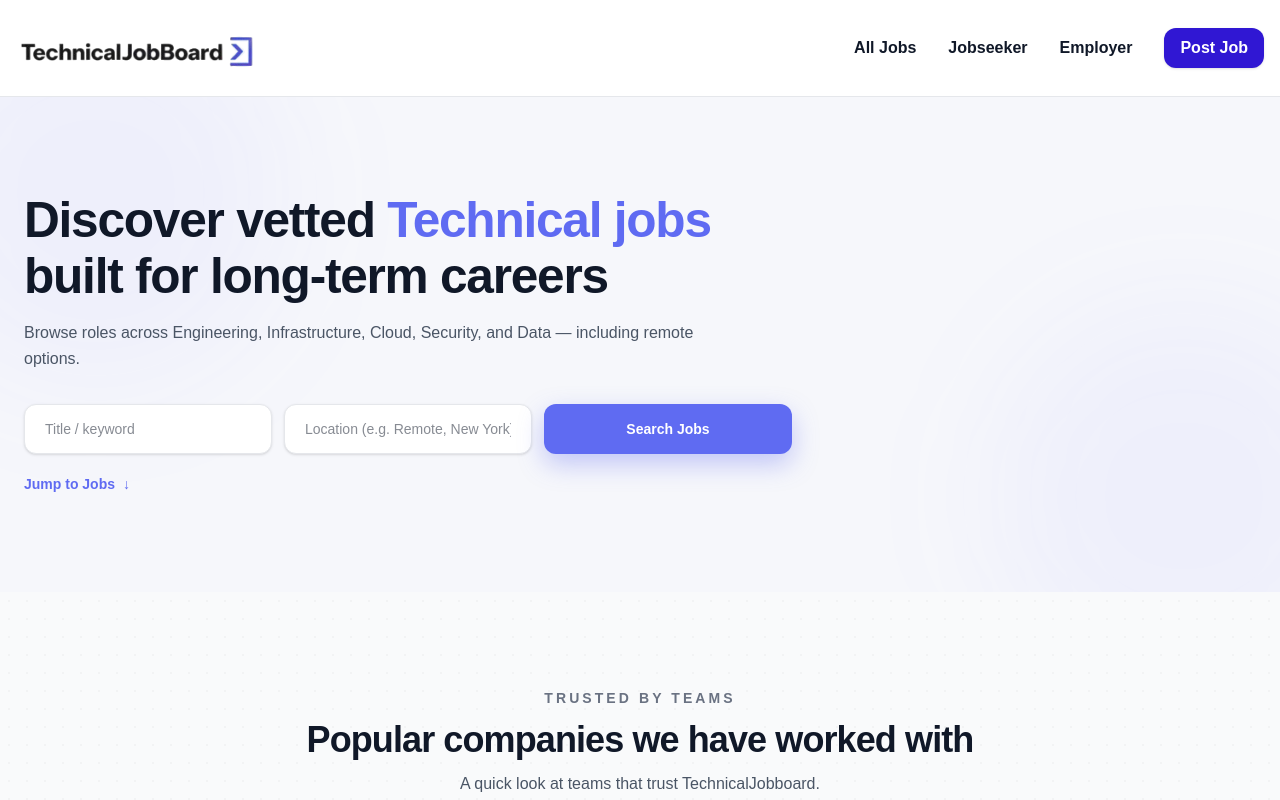
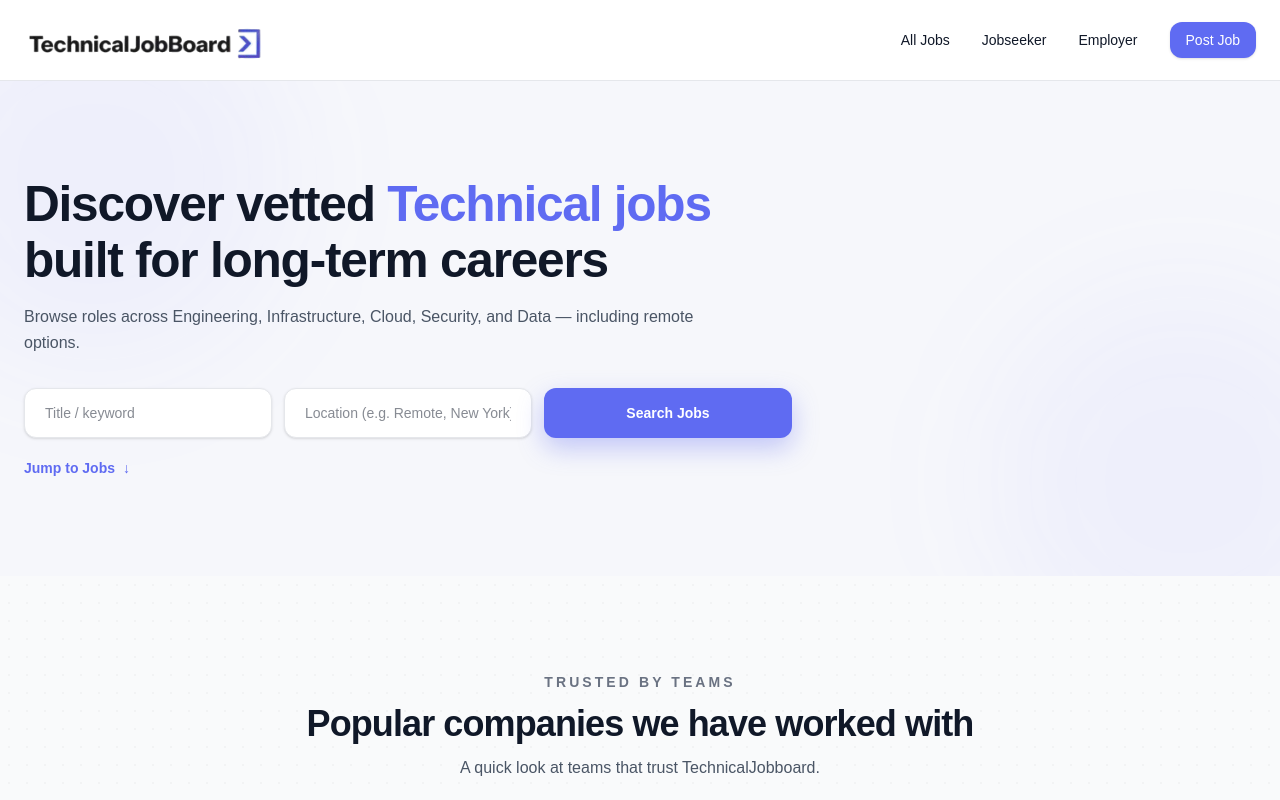
Before and after one commit to adebisidolapo/technicaljobboard, a Next.js app in the folder jobboard/: page / in a window 1280 px wide. Shown: the top 800 px of the page. Built offline with nearby package versions, Linux system fonts and the light colour scheme.

Commit message:
update ui

```diff
--- a/jobboard/app/layout.tsx
+++ b/jobboard/app/layout.tsx
@@ -1,7 +1,7 @@
 import "./globals.css";
 import type { Metadata } from "next";
-import Link from "next/link";
 import Footer from "../components/Footer";
+import SiteHeader from "../components/SiteHeader";
 
 export const metadata: Metadata = {
   title: "Technical Job Board",
@@ -16,77 +16,8 @@ export default function RootLayout({
   return (
     <html lang="en">
       <body className="bg-gray-50 font-sans">
-        {/* HEADER (NOT sticky) */}
-        <header className="w-full bg-white border-b border-gray-200">
-          <div className="max-w-7xl mx-auto px-1 sm:px-2 md:px-4">
-<div className="h-20 md:h-24 lg:h-24 flex items-center justify-between overflow-visible">
-              {/* LOGO (KEEP BIG) */}
-              <Link href="/" className="flex items-center">
-                <img
-                  src="/Technicaljoblogo-removebg-preview.png"
-                  alt="TechnicalJobboard"
-                  className="h-20 sm:h-24 md:h-28 lg:h-32 w-auto object-contain"
-                />
-              </Link>
-
-              {/* DESKTOP MENU */}
-              <nav className="hidden md:flex items-center gap-8 text-sm lg:text-base font-semibold text-gray-900">
-                <Link href="#jobs" className="hover:text-[#3017D3] transition">
-                  All Jobs
-                </Link>
-                <Link href="#" className="hover:text-[#3017D3] transition">
-                  Jobseeker
-                </Link>
-                <Link href="#" className="hover:text-[#3017D3] transition">
-                  Employer
-                </Link>
-                <Link
-                  href="#"
-                  className="px-4 py-2 bg-[#3017D3] text-white rounded-xl shadow-sm hover:bg-[#2a12c0] transition"
-                >
-                  Post Job
-                </Link>
-              </nav>
-
-              {/* MOBILE MENU */}
-              <details className="md:hidden relative">
-                <summary className="list-none cursor-pointer px-3 py-2 rounded-xl border border-gray-200 text-gray-900 font-semibold">
-                  ☰
-                </summary>
-
-                <div className="absolute right-0 mt-3 w-64 rounded-2xl border border-gray-200 bg-white shadow-xl p-2 z-50">
-                  <Link
-                    href="#jobs"
-                    className="block px-4 py-3 rounded-xl hover:bg-gray-50 font-semibold text-gray-900"
-                  >
-                    All Jobs
-                  </Link>
-                  <Link
-                    href="#"
-                    className="block px-4 py-3 rounded-xl hover:bg-gray-50 font-semibold text-gray-900"
-                  >
-                    Jobseeker
-                  </Link>
-                  <Link
-                    href="#"
-                    className="block px-4 py-3 rounded-xl hover:bg-gray-50 font-semibold text-gray-900"
-                  >
-                    Employer
-                  </Link>
-                  <Link
-                    href="#"
-                    className="mt-2 block text-center px-4 py-3 rounded-xl bg-[#3017D3] text-white font-semibold"
-                  >
-                    Post Job
-                  </Link>
-                </div>
-              </details>
-            </div>
-          </div>
-        </header>
-
+        <SiteHeader />
         <main>{children}</main>
-
         <Footer />
       </body>
     </html>
--- a/jobboard/components/Footer.tsx
+++ b/jobboard/components/Footer.tsx
@@ -9,13 +9,12 @@ export default function Footer() {
     <footer className="relative overflow-hidden text-white">
       {/* Background */}
       <div className="relative bg-gradient-to-b from-[#1A2040] via-[#141A2F] to-[#0F1426]">
-        {/* Glows */}
-        <div className="pointer-events-none absolute -top-20 -left-20 h-80 w-80 rounded-full bg-[#3017D3]/25 blur-3xl" />
-        <div className="pointer-events-none absolute -bottom-24 -right-24 h-[24rem] w-[24rem] rounded-full bg-[#6F00FC]/18 blur-3xl" />
+        {/* Glows (updated to new purple) */}
+        <div className="pointer-events-none absolute -top-20 -left-20 h-80 w-80 rounded-full bg-[#5F6BF2]/20 blur-3xl" />
+        <div className="pointer-events-none absolute -bottom-24 -right-24 h-[24rem] w-[24rem] rounded-full bg-[#5F6BF2]/12 blur-3xl" />
 
         {/* Container (LESS vertical padding) */}
         <div className="relative mx-auto max-w-7xl px-6 pt-4 pb-8">
-
           {/* LOGO + TAGLINE (TIGHT) */}
           <div className="flex flex-col items-center text-center">
             <img
@@ -27,11 +26,10 @@ export default function Footer() {
                 md:w-[330px]
                 lg:w-[380px]
                 h-auto object-contain
-                drop-shadow-[0_0_32px_rgba(111,0,252,0.3)]
+                drop-shadow-[0_0_28px_rgba(95,107,242,0.28)]
               "
             />
 
-            {/* MUCH CLOSER */}
             <p className="mt-2 text-white/90 text-sm sm:text-base max-w-xl">
               Discover verified{" "}
               <span className="font-semibold text-white">Technical jobs</span>{" "}
@@ -41,14 +39,15 @@ export default function Footer() {
 
           {/* COLUMNS (PULLED UP HARD) */}
           <div className="mt-4 md:mt-5 grid grid-cols-1 md:grid-cols-3 gap-6 md:gap-8 text-center">
-
             {/* Explore */}
             <div className="flex flex-col items-center">
               <h3 className="font-semibold text-base mb-2">Explore</h3>
               <ul className="space-y-1.5 text-white/80 text-sm">
                 <li className="hover:text-white cursor-pointer">All Jobs</li>
                 <li className="hover:text-white cursor-pointer">Categories</li>
-                <li className="hover:text-white cursor-pointer">Career Resources</li>
+                <li className="hover:text-white cursor-pointer">
+                  Career Resources
+                </li>
                 <li className="hover:text-white cursor-pointer">Contact</li>
               </ul>
             </div>
@@ -66,14 +65,15 @@ export default function Footer() {
                   placeholder="Your email"
                   className="flex-1 px-4 py-2.5 rounded-xl bg-white/10 border border-white/20
                              text-white placeholder:text-white/55 outline-none
-                             focus:ring-2 focus:ring-[#3017D3]/60"
+                             focus:ring-2 focus:ring-[#5F6BF2]/55"
                 />
+
                 <button
                   className="
-                    px-5 py-2.5 rounded-xl font-semibold
-                    bg-gradient-to-b from-[#3017D3] to-[#2a12c0]
-                    hover:from-[#3a22e6] hover:to-[#2a12c0]
-                    shadow-[0_6px_18px_rgba(48,23,211,0.3)]
+                    px-5 py-2.5 rounded-xl font-semibold text-white
+                    bg-gradient-to-b from-[#5F6BF2] to-[#4B55D8]
+                    hover:from-[#6E78FF] hover:to-[#4B55D8]
+                    shadow-[0_6px_18px_rgba(95,107,242,0.28)]
                     transition
                   "
                 >
@@ -93,6 +93,7 @@ export default function Footer() {
                       href="#"
                       className="h-10 w-10 rounded-xl bg-white/10 border border-white/20
                                  flex items-center justify-center hover:bg-white/15 transition"
+                      aria-label="Social link"
                     >
                       <Icon />
                     </a>
@@ -114,7 +115,6 @@ export default function Footer() {
               <span className="hover:text-white cursor-pointer">Support</span>
             </div>
           </div>
-
         </div>
       </div>
     </footer>
--- a/jobboard/components/SiteHeader.tsx
+++ b/jobboard/components/SiteHeader.tsx
@@ -29,45 +29,57 @@ export default function SiteHeader() {
           <img
             src="/Technicaljoblogo-removebg-preview.png"
             alt="TechnicalJobboard"
-    className="
-      h-20 sm:h-24 md:h-28 lg:h-32
-      w-auto
-      object-contain
-    "
+            className="h-20 sm:h-24 md:h-28 lg:h-32 w-auto object-contain"
           />
         </Link>
 
-
+        {/* DESKTOP */}
         <nav className="hidden md:flex items-center gap-8 text-sm font-medium text-gray-900">
-          <Link href="#jobs" className="hover:text-[#3017D3] transition">
+          <Link href="#jobs" className="hover:text-[#5F6BF2] transition">
             All Jobs
           </Link>
-          <Link href="#" className="hover:text-[#3017D3] transition">
+          <Link href="#" className="hover:text-[#5F6BF2] transition">
             Jobseeker
           </Link>
-          <Link href="#" className="hover:text-[#3017D3] transition">
+          <Link href="#" className="hover:text-[#5F6BF2] transition">
             Employer
           </Link>
+
           <Link
             href="#"
-            className="px-4 py-2 rounded-xl bg-[#3017D3] text-white hover:opacity-95 transition shadow-sm"
+            className="px-4 py-2 rounded-xl bg-[#5F6BF2] text-white hover:bg-[#4B55D8] transition shadow-sm"
           >
             Post Job
           </Link>
         </nav>
 
+        {/* MOBILE TOGGLE */}
     <button
   type="button"
-          className="md:hidden inline-flex items-center justify-center rounded-xl border border-gray-200 bg-white px-3 py-2 text-gray-900 shadow-sm"
   onClick={() => setOpen((v) => !v)}
   aria-expanded={open}
   aria-controls="mobile-menu"
   aria-label="Open menu"
+  className="
+    md:hidden inline-flex items-center justify-center
+    rounded-xl
+    border border-[#5F6BF2]/30
+    bg-white
+    px-3 py-2
+    text-[#5F6BF2]
+    shadow-sm
+    hover:bg-[#EEF0FF]
+    focus:outline-none
+    focus:ring-2 focus:ring-[#5F6BF2]/40
+    transition
+  "
 >
   ☰
 </button>
+
       </div>
 
+      {/* MOBILE MENU */}
       {open && (
         <div className="md:hidden">
           <button
@@ -77,7 +89,10 @@ export default function SiteHeader() {
             onClick={() => setOpen(false)}
           />
 
-          <div id="mobile-menu" className="relative z-50 border-t border-gray-200 bg-white">
+          <div
+            id="mobile-menu"
+            className="relative z-50 border-t border-gray-200 bg-white"
+          >
             <div className="mx-auto max-w-7xl px-4 sm:px-6 py-4 flex flex-col gap-3">
               <Link
                 href="#jobs"
@@ -106,7 +121,7 @@ export default function SiteHeader() {
               <Link
                 href="#"
                 onClick={() => setOpen(false)}
-                className="mt-2 inline-flex items-center justify-center py-3 rounded-2xl bg-[#3017D3] text-white font-semibold shadow-sm"
+                className="mt-2 inline-flex items-center justify-center py-3 rounded-2xl bg-[#5F6BF2] hover:bg-[#4B55D8] text-white font-semibold shadow-sm transition"
               >
                 Post Job
               </Link>
```
Lines whose indentation alone changed are shown as unchanged.
